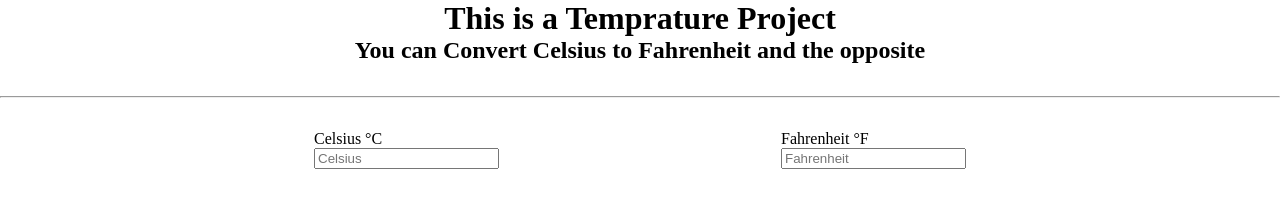
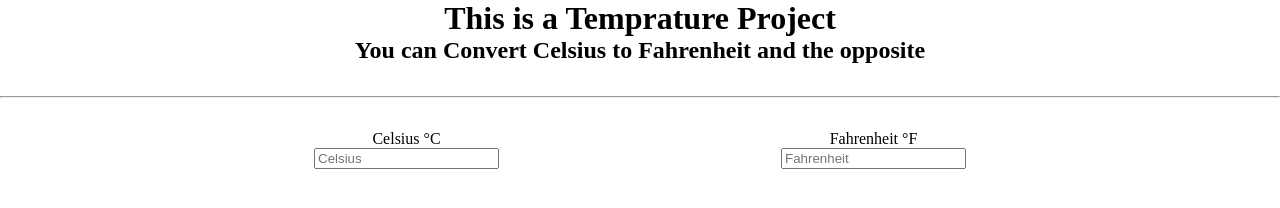
Before and after one commit to EvgeniosMoiris/tempratureProject, a plain HTML site: page index.html in a window 1280 px wide. Drawn offline with Linux system fonts and the light colour scheme.

Commit message:
Centered the Titles

```diff
--- a/style.css
+++ b/style.css
@@ -12,3 +12,7 @@
     justify-content: space-evenly;
     margin: 2rem;
 }
+
+.celsius-content, .fahrenheit-content {
+    text-align: center;
+}
```
